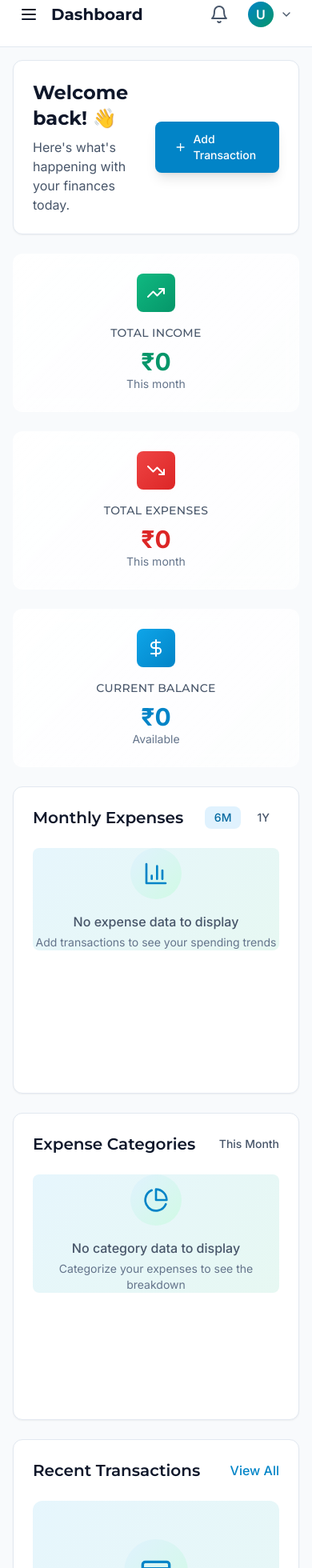
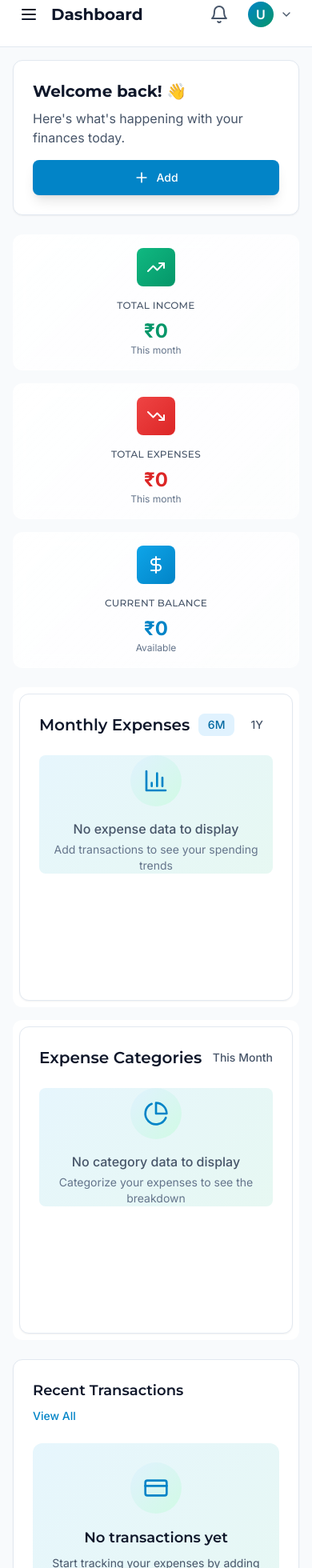
Before and after one commit to AdityaRaj81/Expensoo, a React (Vite) app: page /app in a window 390 px wide. Shown: the part 22-1982 px from the top of the page at 80% size. Built offline with nearby package versions, Linux system fonts and the light colour scheme.

Commit message:
feat: Enhance DashboardPage layout for better responsiveness and user experience

```diff
--- a/src/pages/app/DashboardPage.jsx
+++ b/src/pages/app/DashboardPage.jsx
@@ -13,108 +13,110 @@ function DashboardPage() {
     <div className="space-y-6">
       {/* Welcome Section */}
       <div className="card">
-        <div className="flex items-center justify-between">
+        <div className="flex flex-col sm:flex-row sm:items-center sm:justify-between gap-4">
           <div>
-            <h2 className="text-2xl font-heading font-bold text-secondary-900 mb-2">
+            <h2 className="text-xl sm:text-2xl font-heading font-bold text-secondary-900 mb-2">
               Welcome back! 👋
             </h2>
             <p className="text-secondary-600">
               Here's what's happening with your finances today.
             </p>
           </div>
-          <Link to="/app/transactions/add" className="btn btn-primary">
+          <Link to="/app/transactions/add" className="btn btn-primary w-full sm:w-auto flex items-center justify-center">
             <Plus className="w-5 h-5 mr-2" />
-            Add Transaction
+            <span className="hidden xs:inline">Add Transaction</span>
+            <span className="inline xs:hidden">Add</span>
           </Link>
         </div>
       </div>
 
       {/* Summary Cards */}
-      <div className="grid grid-cols-1 md:grid-cols-3 gap-6">
-        <div className="dashboard-card rounded-xl p-6 text-center">
+      <div className="grid grid-cols-1 xs:grid-cols-2 md:grid-cols-3 gap-4 md:gap-6">
+        <div className="dashboard-card rounded-xl p-4 sm:p-6 text-center">
           <div className="w-12 h-12 bg-gradient-to-br from-accent-500 to-accent-600 rounded-lg flex items-center justify-center mx-auto mb-4">
             <TrendingUp className="w-6 h-6 text-white" />
           </div>
-          <h3 className="text-sm font-medium text-secondary-600 mb-2 uppercase tracking-wide">
+          <h3 className="text-xs sm:text-sm font-medium text-secondary-600 mb-2 uppercase tracking-wide">
             Total Income
           </h3>
-          <p className="text-3xl font-bold text-accent-600 mb-0">
+          <p className="text-2xl sm:text-3xl font-bold text-accent-600 mb-0">
             ₹{totalIncome.toLocaleString()}
           </p>
-          <p className="text-sm text-secondary-500">This month</p>
+          <p className="text-xs sm:text-sm text-secondary-500">This month</p>
         </div>
-
-        <div className="dashboard-card rounded-xl p-6 text-center">
+        <div className="dashboard-card rounded-xl p-4 sm:p-6 text-center">
           <div className="w-12 h-12 bg-gradient-to-br from-danger-500 to-danger-600 rounded-lg flex items-center justify-center mx-auto mb-4">
             <TrendingDown className="w-6 h-6 text-white" />
           </div>
-          <h3 className="text-sm font-medium text-secondary-600 mb-2 uppercase tracking-wide">
+          <h3 className="text-xs sm:text-sm font-medium text-secondary-600 mb-2 uppercase tracking-wide">
             Total Expenses
           </h3>
-          <p className="text-3xl font-bold text-danger-600 mb-0">
+          <p className="text-2xl sm:text-3xl font-bold text-danger-600 mb-0">
             ₹{totalExpenses.toLocaleString()}
           </p>
-          <p className="text-sm text-secondary-500">This month</p>
+          <p className="text-xs sm:text-sm text-secondary-500">This month</p>
         </div>
-
-        <div className="dashboard-card rounded-xl p-6 text-center">
+        <div className="dashboard-card rounded-xl p-4 sm:p-6 text-center">
           <div className="w-12 h-12 bg-gradient-to-br from-primary-500 to-primary-600 rounded-lg flex items-center justify-center mx-auto mb-4">
             <DollarSign className="w-6 h-6 text-white" />
           </div>
-          <h3 className="text-sm font-medium text-secondary-600 mb-2 uppercase tracking-wide">
+          <h3 className="text-xs sm:text-sm font-medium text-secondary-600 mb-2 uppercase tracking-wide">
             Current Balance
           </h3>
-          <p className={`text-3xl font-bold mb-0 ${currentBalance >= 0 ? 'text-primary-600' : 'text-danger-600'}`}>
+          <p className={`text-2xl sm:text-3xl font-bold mb-0 ${currentBalance >= 0 ? 'text-primary-600' : 'text-danger-600'}`}>
             ₹{currentBalance.toLocaleString()}
           </p>
-          <p className="text-sm text-secondary-500">Available</p>
+          <p className="text-xs sm:text-sm text-secondary-500">Available</p>
         </div>
       </div>
 
       {/* Charts */}
-      <div className="grid grid-cols-1 lg:grid-cols-3 gap-6">
+      <div className="grid grid-cols-1 lg:grid-cols-3 gap-4 md:gap-6">
         <div className="lg:col-span-2">
-          <ExpenseBarChart />
+          <div className="bg-white rounded-xl p-2 sm:p-4 h-full flex flex-col">
+            <ExpenseBarChart />
+          </div>
         </div>
         <div className="lg:col-span-1">
-          <CategoryPieChart />
+          <div className="bg-white rounded-xl p-2 sm:p-4 h-full flex flex-col">
+            <CategoryPieChart />
+          </div>
         </div>
       </div>
 
       {/* Recent Transactions */}
       <div className="card">
-        <div className="flex items-center justify-between mb-6">
-          <h3 className="text-xl font-heading font-semibold text-secondary-900">
+        <div className="flex flex-col xs:flex-row xs:items-center xs:justify-between gap-2 mb-6">
+          <h3 className="text-lg sm:text-xl font-heading font-semibold text-secondary-900">
             Recent Transactions
           </h3>
-          <Link to="/app/transactions" className="text-primary-600 hover:text-primary-700 font-medium">
+          <Link to="/app/transactions" className="text-primary-600 hover:text-primary-700 font-medium text-sm xs:text-base">
             View All
           </Link>
         </div>
 
         {transactions.length === 0 ? (
-          <div className="empty-state-illustration rounded-xl p-12 text-center">
-            <div className="w-20 h-20 bg-gradient-to-br from-primary-100 to-accent-100 rounded-full flex items-center justify-center mx-auto mb-6">
-              <CreditCard className="w-10 h-10 text-primary-600" />
+          <div className="empty-state-illustration rounded-xl p-6 sm:p-12 text-center">
+            <div className="w-16 h-16 sm:w-20 sm:h-20 bg-gradient-to-br from-primary-100 to-accent-100 rounded-full flex items-center justify-center mx-auto mb-4 sm:mb-6">
+              <CreditCard className="w-8 h-8 sm:w-10 sm:h-10 text-primary-600" />
             </div>
-            <h3 className="text-xl font-heading font-semibold text-secondary-900 mb-3">
+            <h3 className="text-lg sm:text-xl font-heading font-semibold text-secondary-900 mb-2 sm:mb-3">
               No transactions yet
             </h3>
-            <p className="text-secondary-600 mb-6 max-w-md mx-auto">
+            <p className="text-secondary-600 mb-4 sm:mb-6 max-w-md mx-auto text-sm sm:text-base">
               Start tracking your expenses by adding your first transaction. It only takes a few seconds!
             </p>
-            <Link to="/app/transactions/add" className="btn btn-primary">
+            <Link to="/app/transactions/add" className="btn btn-primary w-full xs:w-auto">
               Add Your First Transaction
             </Link>
           </div>
         ) : (
-          <div className="space-y-4">
+          <div className="space-y-3 sm:space-y-4">
             {transactions.slice(0, 5).map((transaction) => (
-              <div key={transaction.id} className="flex items-center justify-between p-4 bg-secondary-50 rounded-lg">
-                <div className="flex items-center space-x-4">
-                  <div className={`w-10 h-10 rounded-full flex items-center justify-center ${
-                    transaction.type === 'income' ? 'bg-accent-100' : 'bg-danger-100'
-                  }`}>
+              <div key={transaction.id} className="flex flex-col sm:flex-row sm:items-center sm:justify-between gap-2 p-3 sm:p-4 bg-secondary-50 rounded-lg">
+                <div className="flex items-center space-x-3 sm:space-x-4">
+                  <div className={`w-9 h-9 sm:w-10 sm:h-10 rounded-full flex items-center justify-center ${transaction.type === 'income' ? 'bg-accent-100' : 'bg-danger-100'
+                    }`}>
                     {transaction.type === 'income' ? (
                       <TrendingUp className={`w-5 h-5 text-accent-600`} />
                     ) : (
@@ -122,17 +124,16 @@ function DashboardPage() {
                     )}
                   </div>
                   <div>
-                    <p className="font-medium text-secondary-900">{transaction.description}</p>
-                    <p className="text-sm text-secondary-600">{transaction.category}</p>
+                    <p className="font-medium text-secondary-900 text-sm sm:text-base">{transaction.description}</p>
+                    <p className="text-xs sm:text-sm text-secondary-600">{transaction.category}</p>
                   </div>
                 </div>
                 <div className="text-right">
-                  <p className={`font-semibold ${
-                    transaction.type === 'income' ? 'text-accent-600' : 'text-danger-600'
-                  }`}>
+                  <p className={`font-semibold text-sm sm:text-base ${transaction.type === 'income' ? 'text-accent-600' : 'text-danger-600'
+                    }`}>
                     {transaction.type === 'income' ? '+' : '-'}₹{transaction.amount.toLocaleString()}
                   </p>
-                  <p className="text-sm text-secondary-600">{transaction.date}</p>
+                  <p className="text-xs sm:text-sm text-secondary-600">{transaction.date}</p>
                 </div>
               </div>
             ))}
```
